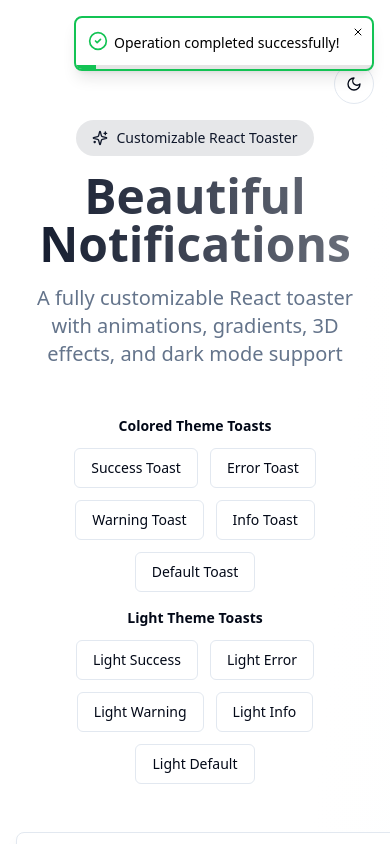
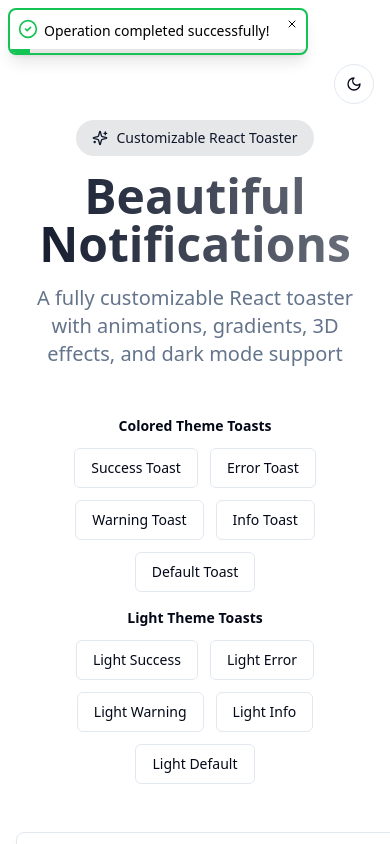
Before and after one commit to raj15021996/toastify-zen, a React (Vite) app: page / in a window 390 px wide. Both pictures are taken after a click on the button "Light Success". Shown: the top 844 px of the page. Built offline with nearby package versions, Linux system fonts and the light colour scheme; the HTML template or start-up script is replaced by a standard one.

Commit message:
Fix: Make toaster responsive for mobile and tablet

```diff
--- a/src/components/Toaster/ToastContainer.tsx
+++ b/src/components/Toaster/ToastContainer.tsx
@@ -3,23 +3,25 @@ import { useToaster, ToastPosition } from '@/contexts/ToasterContext';
 import { ToastItem } from './ToastItem';
 
 const getPositionClasses = (position: ToastPosition): string => {
-  const baseClasses = 'fixed z-50 flex flex-col gap-2 p-4 pointer-events-none';
+  const baseClasses = 'fixed z-50 flex flex-col gap-2 pointer-events-none';
+  const padding = 'p-2 sm:p-4';
+  const mobileCenter = 'max-sm:left-0 max-sm:right-0 max-sm:!translate-x-0';
 
   switch (position) {
     case 'top-left':
-      return `${baseClasses} top-0 left-0`;
+      return `${baseClasses} ${padding} top-0 left-0 ${mobileCenter}`;
     case 'top-right':
-      return `${baseClasses} top-0 right-0`;
+      return `${baseClasses} ${padding} top-0 right-0 ${mobileCenter}`;
     case 'top-center':
-      return `${baseClasses} top-0 left-1/2 -translate-x-1/2`;
+      return `${baseClasses} ${padding} top-0 left-1/2 -translate-x-1/2 max-sm:left-0 max-sm:right-0 max-sm:!translate-x-0`;
     case 'bottom-left':
-      return `${baseClasses} bottom-0 left-0`;
+      return `${baseClasses} ${padding} bottom-0 left-0 ${mobileCenter}`;
     case 'bottom-right':
-      return `${baseClasses} bottom-0 right-0`;
+      return `${baseClasses} ${padding} bottom-0 right-0 ${mobileCenter}`;
     case 'bottom-center':
-      return `${baseClasses} bottom-0 left-1/2 -translate-x-1/2`;
+      return `${baseClasses} ${padding} bottom-0 left-1/2 -translate-x-1/2 max-sm:left-0 max-sm:right-0 max-sm:!translate-x-0`;
     default:
-      return `${baseClasses} top-0 right-0`;
+      return `${baseClasses} ${padding} top-0 right-0 ${mobileCenter}`;
   }
 };
 
--- a/src/components/Toaster/ToastItem.tsx
+++ b/src/components/Toaster/ToastItem.tsx
@@ -175,12 +175,14 @@ export const ToastItem: React.FC<ToastItemProps> = ({ toast, onClose }) => {
         ${animationClass}
         overflow-hidden pointer-events-auto
         relative backdrop-blur-sm
+        w-full sm:w-auto
         ${is3D ? 'shadow-2xl transform-gpu hover:scale-105 transition-all duration-300' : 'shadow-lg'}
       `}
       style={{
         ...baseStyles,
         ...gradientStyle,
-        width: toast.customStyles?.width || '300px',
+        width: toast.customStyles?.width,
+        maxWidth: toast.customStyles?.width || '300px',
         transform: is3D ? 'perspective(1200px) rotateX(3deg) translateZ(20px)' : undefined,
         boxShadow: is3D
           ? `0 25px 50px -12px ${typeColors.bg.replace(')', ' / 0.4)')}, 0 0 30px ${typeColors.bg.replace(')', ' / 0.2)')}, inset 0 2px 4px rgba(255,255,255,0.2)`
@@ -200,8 +202,8 @@ export const ToastItem: React.FC<ToastItemProps> = ({ toast, onClose }) => {
       )}
 
       <div
-        className="flex items-start gap-1.5"
-        style={{ padding: toast.customStyles?.padding || '12px' }}
+        className="flex items-start gap-1.5 sm:gap-2"
+        style={{ padding: toast.customStyles?.padding || '8px' }}
       >
         {toast.showIcon && (
           <div style={{ color: iconColor, paddingTop:'2px', width: '20px', height: '20px', display: 'flex', alignItems: 'center', justifyContent: 'center' }}>
```
